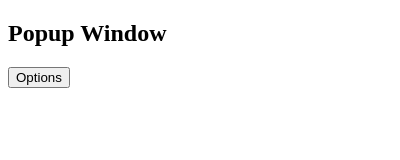
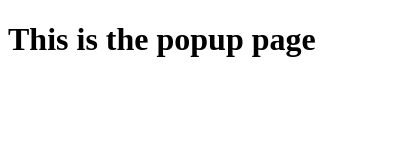
Before and after one commit to tomrimk/Voyage2-Turtles-15, a browser extension: page popup.html in a window 400 px wide. Drawn offline with Linux system fonts and the light colour scheme.

Commit message:
HTML basic structure changed.

```diff
--- a/popup.html
+++ b/popup.html
@@ -1,10 +1,12 @@
 <!doctype html>
-<meta charset="utf-8">
-<title>Turtles Team 15</title>
-<link rel="stylesheet" href="assets/css/global.css">
-
-<h2>Popup Window</h2>
-
-<button id="options">Options</button>
-
-<script src="assets/js/popup.js"></script>
+<html lang="en">
+<head>
+  <meta charset="UTF-8">
+  <link rel="stylesheet" href="assets/css/global.css">
+  <script src="assets/js/popup.js"></script>
+  <title>Pomodoras</title>
+</head>
+<body>
+    <h1>This is the popup page</h1>
+</body>
+</html>
```
Also changed, not shown: options.html (+11 -7 lines).
